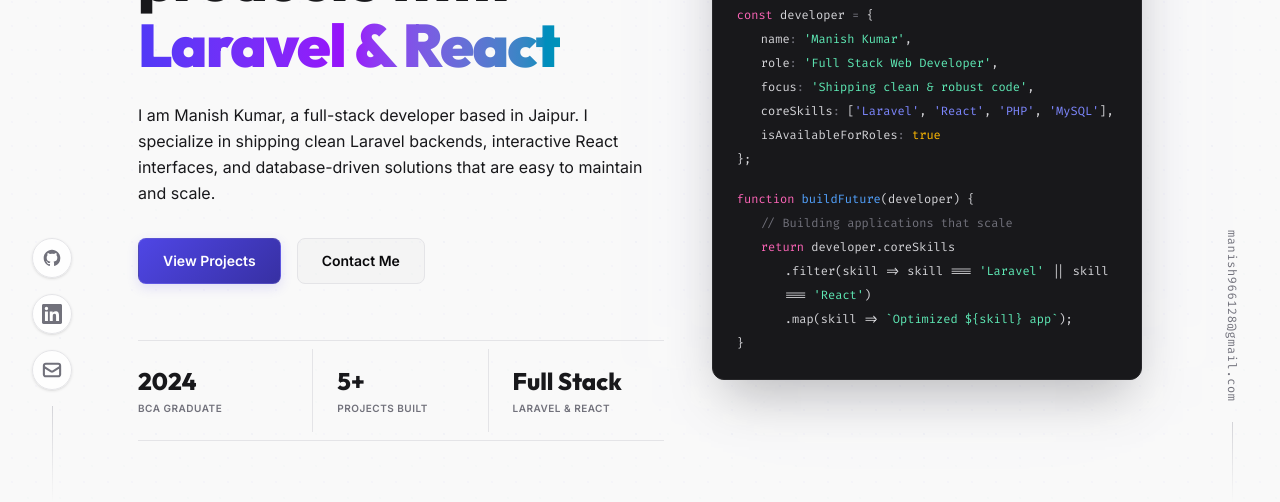
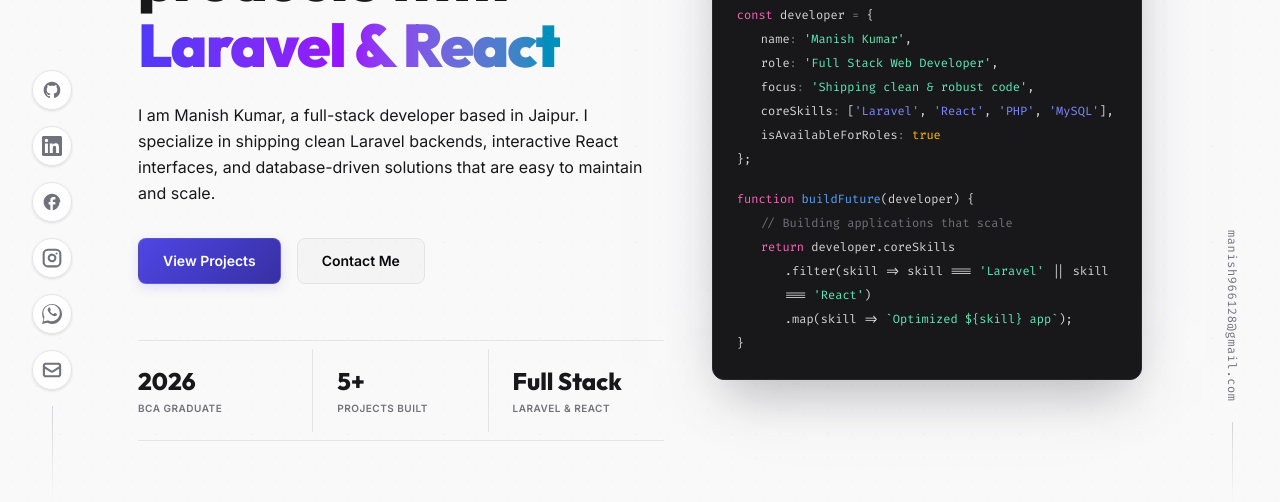
Before and after one commit to manish96-code/Portfolio, a React (Vite) app: page / in a window 1280 px wide. Shown: the part 298-800 px from the top of the page. Built offline with nearby package versions, Linux system fonts and the light colour scheme; the HTML template or start-up script is replaced by a standard one.

Commit message:
feat: update portfolio data with new contact details, social links, project metadata, and resume information.

```diff
--- a/src/Layouts/AppLayout.jsx
+++ b/src/Layouts/AppLayout.jsx
@@ -10,6 +10,26 @@
 const IconLinkedIn = () => (
     <svg xmlns="http://www.w3.org/2000/svg" className="w-5 h-5" fill="currentColor" viewBox="0 0 24 24">
         <path d="M20.447 20.452h-3.554v-5.569c0-1.328-.027-3.037-1.852-3.037-1.853 0-2.136 1.445-2.136 2.939v5.667H9.351V9h3.414v1.561h.046c.477-.9 1.637-1.85 3.37-1.85 3.601 0 4.267 2.37 4.267 5.455v6.286zM5.337 7.433a2.062 2.062 0 01-2.063-2.065 2.064 2.064 0 112.063 2.065zm1.782 13.019H3.555V9h3.564v11.452zM22.225 0H1.771C.792 0 0 .774 0 1.729v20.542C0 23.227.792 24 1.771 24h20.451C23.2 24 24 23.227 24 22.271V1.729C24 .774 23.2 0 22.222 0h.003z" />
+    </svg>
+);
+
+const IconFacebook = () => (
+    <svg xmlns="http://www.w3.org/2000/svg" className="w-5 h-5" fill="currentColor" viewBox="0 0 24 24">
+        <path d="M22 12c0-5.52-4.48-10-10-10S2 6.48 2 12c0 4.84 3.44 8.87 8 9.8V15H8v-3h2V9.5C10 7.57 11.57 6 13.5 6H16v3h-2c-.55 0-1 .45-1 1v2h3v3h-3v6.95c4.56-.93 8-4.96 8-9.75z"/>
+    </svg>
+);
+
+const IconInstagram = () => (
+    <svg xmlns="http://www.w3.org/2000/svg" className="w-5 h-5" fill="none" stroke="currentColor" strokeWidth="2.5" strokeLinecap="round" strokeLinejoin="round" viewBox="0 0 24 24">
+        <rect x="2" y="2" width="20" height="20" rx="5" ry="5"/>
+        <path d="M16 11.37A4 4 0 1 1 12.63 8 4 4 0 0 1 16 11.37z"/>
+        <line x1="17.5" y1="6.5" x2="17.51" y2="6.5"/>
+    </svg>
+);
+
+const IconWhatsApp = () => (
+    <svg xmlns="http://www.w3.org/2000/svg" className="w-5 h-5" fill="currentColor" viewBox="0 0 24 24">
+        <path d="M.057 24l1.687-6.163c-1.041-1.804-1.588-3.849-1.587-5.946C.06 5.348 5.397.01 12.008.01c3.202.001 6.212 1.246 8.477 3.514 2.266 2.268 3.507 5.28 3.505 8.484-.004 6.657-5.34 11.997-11.953 11.997-2.005-.001-3.973-.502-5.724-1.458L0 24zm6.59-4.846c1.6.95 3.188 1.449 4.825 1.451 5.436 0 9.86-4.42 9.863-9.864.001-2.636-1.023-5.11-2.884-6.974C16.593 1.898 14.116.87 11.48.87c-5.437 0-9.863 4.421-9.865 9.867 0 1.704.457 3.364 1.324 4.803L1.89 21.05l5.757-1.509c.001-.001.002-.001.003-.001zm10.743-7.531c-.272-.136-1.614-.797-1.863-.888-.249-.09-.431-.136-.613.136-.182.271-.703.888-.862 1.069-.159.182-.318.204-.59.068-.272-.136-1.15-.424-2.19-1.353-.809-.721-1.355-1.612-1.514-1.884-.159-.272-.017-.419.119-.554.122-.122.272-.318.408-.477.136-.159.182-.272.272-.453.09-.182.045-.34-.023-.477-.068-.136-.613-1.477-.839-2.023-.22-.531-.44-.458-.604-.466-.156-.008-.337-.008-.517-.008-.18 0-.476.068-.726.34-.25.272-.953.932-.953 2.273s.975 2.632 1.111 2.813c.136.182 1.92 2.931 4.652 4.114.65.281 1.157.449 1.553.575.654.208 1.248.178 1.717.108.522-.078 1.614-.659 1.841-1.295.227-.636.227-1.182.159-1.295-.068-.113-.249-.182-.522-.318z"/>
     </svg>
 );
 
@@ -31,6 +51,25 @@
     </svg>
 );
 
+const renderIcon = (iconName) => {
+    switch (iconName?.toLowerCase()) {
+        case 'github':
+            return <IconGitHub />;
+        case 'linkedin':
+            return <IconLinkedIn />;
+        case 'facebook':
+            return <IconFacebook />;
+        case 'instagram':
+            return <IconInstagram />;
+        case 'whatsapp':
+            return <IconWhatsApp />;
+        case 'mail':
+        case 'email':
+            return <IconMail />;
+        default:
+            return <IconExternal />;
+    }
+};
 
 export default function AppLayout({ children, settings, socialLinks, navigate }) {
     const [showBackToTop, setShowBackToTop] = useState(false);
@@ -108,28 +147,18 @@
 
             {/* Fixed Left Social Bar - Sleek Minimalist Badges */}
             <div className="hidden lg:flex fixed bottom-0 left-8 z-30 flex-col items-center gap-4">
+                {socialLinks && socialLinks.map((link, idx) => (
                     <a
-                    href="https://github.com/manish96-code"
+                        key={idx}
+                        href={link.url}
                         target="_blank"
                         rel="noreferrer"
                         className="flex items-center justify-center w-10 h-10 border border-zinc-200 bg-white/80 backdrop-blur-md rounded-full text-zinc-500 hover:text-indigo-650 hover:-translate-y-1 transition-all duration-300 shadow-sm"
+                        title={link.platform}
                     >
-                    <IconGitHub />
+                        {renderIcon(link.icon || link.platform)}
                     </a>
-                <a
-                    href="https://linkedin.com/in/manish-kumar"
-                    target="_blank"
-                    rel="noreferrer"
-                    className="flex items-center justify-center w-10 h-10 border border-zinc-200 bg-white/80 backdrop-blur-md rounded-full text-zinc-500 hover:text-indigo-655 hover:-translate-y-1 transition-all duration-300 shadow-sm"
-                >
-                    <IconLinkedIn />
-                </a>
-                <a
-                    href={`mailto:${email}`}
-                    className="flex items-center justify-center w-10 h-10 border border-zinc-200 bg-white/80 backdrop-blur-md rounded-full text-zinc-500 hover:text-indigo-655 hover:-translate-y-1 transition-all duration-300 shadow-sm"
-                >
-                    <IconMail />
-                </a>
+                ))}
                 <div className="w-px h-24 bg-gradient-to-t from-transparent to-zinc-300"></div>
             </div>
 
@@ -287,4 +316,4 @@
     );
 }
 
-export { IconGitHub, IconLinkedIn, IconMail, IconExternal, IconFolder };
+export { IconGitHub, IconLinkedIn, IconMail, IconExternal, IconFolder, IconFacebook, IconInstagram, IconWhatsApp };
--- a/src/data/portfolioData.js
+++ b/src/data/portfolioData.js
@@ -4,18 +4,21 @@
         title: 'Full Stack Web Developer | Laravel | React | PHP',
         location: 'Jaipur, Rajasthan, India',
         current_company: 'Comestro Techlabs Pvt Ltd',
-        education: 'BCA, Purnea University (2021-2024)',
+        education: 'BCA, Purnea University (2023-2026)',
         objective: 'Seeking to leverage solid expertise in Laravel, React, and MySQL database management to build modern, high-performance web environments.',
         bio: 'Passionate about building modern web applications that solve real-world problems. Specialize in full-stack ecosystems leveraging Laravel on the backend and React/Inertia on the frontend.',
         email: 'manish966128@gmail.com',
-        phone: '+91 9661131100',
+        phone: '+91 8207593672',
         resume_file: '/downloads/resume.pdf',
         meta_title: 'Manish Kumar | Full Stack Web Developer',
         meta_description: 'Personal portfolio of Manish Kumar. Full Stack Web Developer Intern at Comestro Techlabs Pvt Ltd. Expert in Laravel, PHP, React, and MySQL.'
     },
     socialLinks: [
         { platform: 'GitHub', url: 'https://github.com/manish96-code', icon: 'github' },
-        { platform: 'LinkedIn', url: 'https://linkedin.com/in/manish-kumar', icon: 'linkedin' },
+        { platform: 'LinkedIn', url: 'https://www.linkedin.com/in/manish-kumar-9661link', icon: 'linkedin' },
+        { platform: 'Facebook', url: 'https://www.facebook.com/share/1MArsUNxGr/', icon: 'facebook' },
+        { platform: 'Instagram', url: 'https://www.instagram.com/manish_kumar_9661?igsh=MTQxdmY2ajJrem9ocw==', icon: 'instagram' },
+        { platform: 'WhatsApp', url: 'https://wa.me/918207593672?text=Hello%20Manish%2C%20I%20visited%20your%20portfolio%20and%20wanted%20to%20connect!', icon: 'whatsapp' },
         { platform: 'Email', url: 'mailto:manish966128@gmail.com', icon: 'mail' }
     ],
     skills: {
@@ -54,7 +57,7 @@
         {
             company: 'Comestro Techlabs Pvt Ltd',
             designation: 'Laravel Developer',
-            duration: 'May 2024 - Present',
+            duration: 'May 2026 - Present',
             description: "Developed multi-vendor e-commerce bookstore marketplaces (KitabiAdda) and campus networking portals (Campus Connect) using Laravel, React, Inertia, and MySQL. Experienced in writing clean code, designing database schemas, and managing repository integrations.",
             skills_used: ['Laravel', 'React', 'PHP', 'MySQL', 'Git', 'GitHub', 'Inertia.js']
         }
@@ -66,11 +69,9 @@
             slug: 'linkup',
             description: 'A modern social media platform featuring posts, comments, likes, real-time messaging, and profile customization.',
             content: "# LinkUp - Modern Social Media Platform\n\n## Overview\nLinkUp is a full-featured social media web application built with a modern single-page experience using Inertia.js, React, and Laravel.\n\n## Core Features\n- **Activity Feed**: Interactive posts, image uploads, likes, and nested comments.\n- **User Relations**: Follow/unfollow mechanics, user profile customize screens.\n- **Real-time Messaging**: Instant chat integrations.\n- **Modern SPA Router**: Fast page updates without page reloads using Inertia.js.",
-            thumbnail: '/images/projects/linkup-thumb.jpg',
-            images: ['/images/projects/linkup-1.jpg'],
+            images: [],
             technologies: ['Laravel', 'React', 'Inertia', 'MySQL', 'Tailwind CSS'],
             github_url: 'https://github.com/manish96-code/LinkUp',
-            live_url: 'http://localhost:8000',
             status: 'Completed',
             is_featured: true
         },
@@ -80,11 +81,9 @@
             slug: 'kitabi-adda',
             description: 'A premium Multi-Vendor Book Marketplace designed for students, sellers, and readers to interact and transact book sales.',
             content: "# KitabiAdda - Multi Vendor Book Marketplace\n\n## Overview\nKitabiAdda is a multi-vendor bookstore designed to connect local bookshops and students. Users can list books, purchase copies, and rate sellers.",
-            thumbnail: '/images/projects/kitabiadda-thumb.jpg',
-            images: ['/images/projects/kitabiadda-1.jpg'],
+            images: [],
             technologies: ['Laravel', 'React', 'Inertia', 'MySQL', 'Tailwind CSS'],
             github_url: 'https://github.com/manish96-code/KitabiAdda',
-            live_url: 'http://localhost:8000',
             status: 'Completed',
             is_featured: true
         },
@@ -94,11 +93,9 @@
             slug: 'campus-connect',
             description: 'An all-in-one college management and campus social networking system for students and teachers.',
             content: "# Campus Connect - Campus Management System\n\n## Overview\nCampusConnect integrates course files sharing, student timelines, and assignment boards onto a single clean dashboard.",
-            thumbnail: '/images/projects/campusconnect-thumb.jpg',
-            images: ['/images/projects/campusconnect-1.jpg'],
+            images: [],
             technologies: ['Laravel', 'Livewire', 'MySQL', 'Tailwind CSS'],
             github_url: 'https://github.com/manish96-code/CampusConnect',
-            live_url: 'http://localhost:8000',
             status: 'Completed',
             is_featured: true
         },
@@ -113,7 +110,7 @@
             images: [],
             technologies: ['React', 'REST API', 'JavaScript', 'Tailwind CSS'],
             github_url: 'https://github.com/manish96-code',
-            live_url: 'http://localhost:8000',
+            live_url: 'https://the-recipe-finder-three.vercel.app/',
             status: 'Completed',
             is_featured: false
         }
```
Also changed, not shown: src/Pages/Public/Home.jsx (+18 -8 lines), public/images/projects/recipe-thumb.jpg (added), 8 other files (tests, documents, lock files or other folders). Lines whose indentation alone changed are shown as unchanged.
